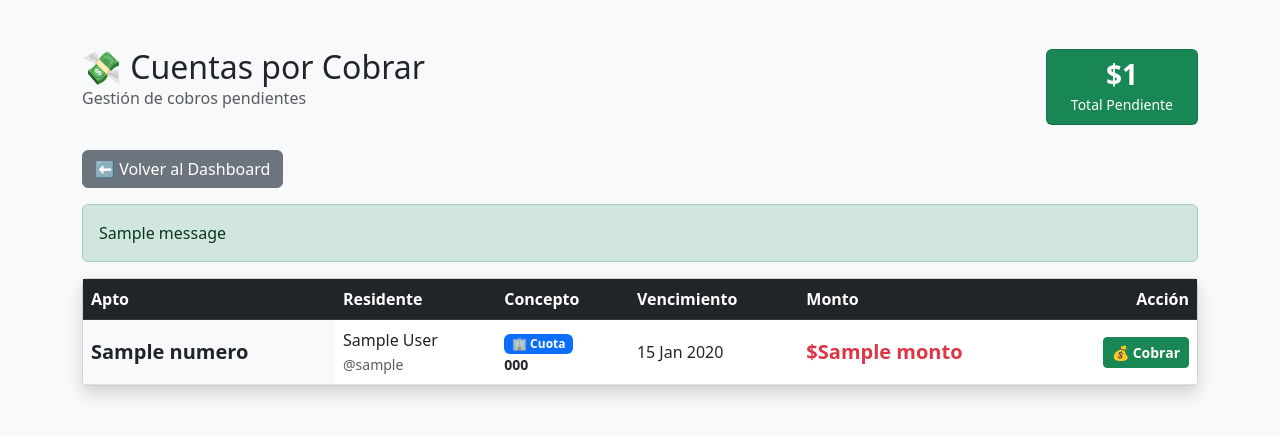
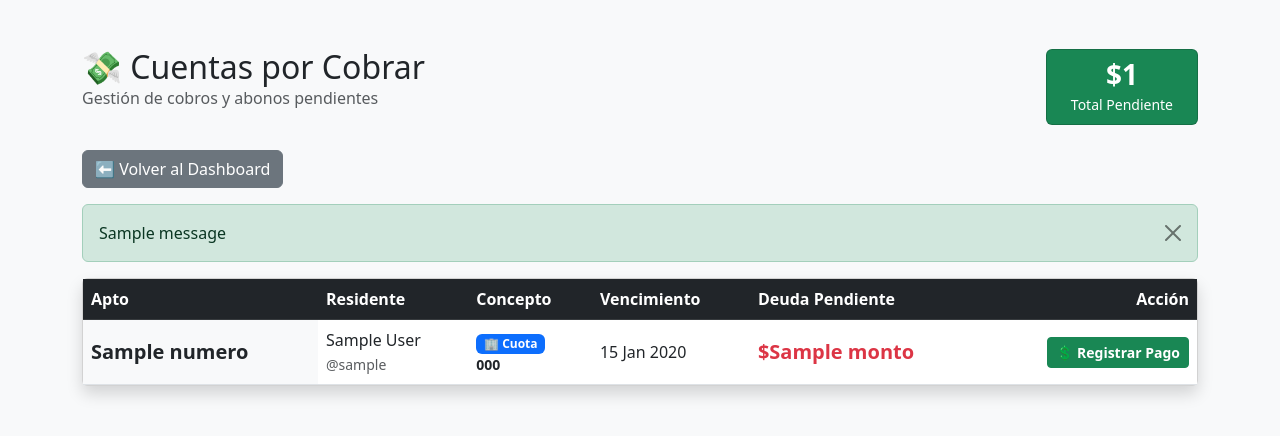
Before and after one commit to Jusetreynoso/saas-residencial, a Django app: template core/templates/core/cuentas_por_cobrar.html in a window 1280 px wide. Shown: the top 436 px of the page. Run offline with Django 5.2, Linux system fonts and the light colour scheme; the template is opened without the code that fills it: most values are stand-ins (such as "Sample title", 1, 10 or a date in 2020); one stand-in notice (Sample message) is shown.

Commit message:
modificar cuenta por cobrar

```diff
--- a/core/models.py
+++ b/core/models.py
@@ -199,6 +199,7 @@ class Factura(models.Model):
     estado = models.CharField(max_length=10, choices=ESTADOS_PAGO, default='PENDIENTE')
 
     monto_pagado = models.DecimalField(max_digits=10, decimal_places=2, default=0.00)
+    saldo_pendiente = models.DecimalField(max_digits=10, decimal_places=2, null=True, blank=True)
 
     def __str__(self):
         return f"{self.concepto} - {self.usuario.username} (${self.monto})"
--- a/core/templates/core/cuentas_por_cobrar.html
+++ b/core/templates/core/cuentas_por_cobrar.html
@@ -11,7 +11,7 @@
     <div class="d-flex justify-content-between align-items-center mb-4">
         <div>
             <h2 class="mb-0">💸 Cuentas por Cobrar</h2>
-            <p class="text-muted">Gestión de cobros pendientes</p>
+            <p class="text-muted">Gestión de cobros y abonos pendientes</p>
         </div>
         <div class="card bg-success text-white">
             <div class="card-body py-2 px-4 text-center">
@@ -25,7 +25,10 @@
 
     {% if messages %}
         {% for message in messages %}
-            <div class="alert alert-{{ message.tags }}">{{ message }}</div>
+            <div class="alert alert-{{ message.tags }} alert-dismissible fade show" role="alert">
+                {{ message }}
+                <button type="button" class="btn-close" data-bs-dismiss="alert" aria-label="Close"></button>
+            </div>
         {% endfor %}
     {% endif %}
 
@@ -39,7 +42,7 @@
                             <th>Residente</th>
                             <th>Concepto</th>
                             <th>Vencimiento</th>
-                            <th>Monto</th>
+                            <th>Deuda Pendiente</th>
                             <th class="text-end">Acción</th>
                         </tr>
                     </thead>
@@ -75,16 +78,74 @@
                                 {% endif %}
                             </td>
 
-                            <td class="fw-bold text-danger fs-5">${{ factura.monto }}</td>
+                            <td>
+                                <span class="fw-bold text-danger fs-5">
+                                    ${{ factura.saldo_pendiente|default:factura.monto }}
+                                </span>
+
+                                {% if factura.monto_pagado > 0 %}
+                                    <br>
+                                    <small class="text-muted">
+                                        Total: <span class="text-decoration-line-through">${{ factura.monto }}</span>
+                                    </small>
+                                    <span class="badge bg-info text-dark" style="font-size: 0.7em;">Abonado: ${{ factura.monto_pagado }}</span>
+                                {% endif %}
+                            </td>
 
                             <td class="text-end">
-                                <form action="{% url 'registrar_pago' factura.id %}" method="post" onsubmit="return confirm('¿Confirmas que recibiste el pago de ${{ factura.monto }}?');">
-                                    {% csrf_token %}
-                                    <button type="submit" class="btn btn-success fw-bold btn-sm">
-                                        💰 Cobrar
-                                    </button>
-                                </form>
-                            </td>
+                                <button type="button" class="btn btn-success btn-sm fw-bold" data-bs-toggle="modal" data-bs-target="#modalPago{{ factura.id }}">
+                                    💲 Registrar Pago
+                                </button>
+
+                                <div class="modal fade text-start" id="modalPago{{ factura.id }}" tabindex="-1" aria-hidden="true">
+                                    <div class="modal-dialog">
+                                        <div class="modal-content">
+                                            <form method="POST" action="{% url 'registrar_pago' factura.id %}">
+                                                {% csrf_token %}
+
+                                                <div class="modal-header bg-success text-white">
+                                                    <h5 class="modal-title">Cobrar a {{ factura.usuario.first_name }}</h5>
+                                                    <button type="button" class="btn-close" data-bs-dismiss="modal" aria-label="Close"></button>
+                                                </div>
+
+                                                <div class="modal-body">
+                                                    <div class="alert alert-light border">
+                                                        <p class="mb-1"><strong>Concepto:</strong> {{ factura.concepto }}</p>
+                                                        <p class="mb-1"><strong>Total Factura:</strong> ${{ factura.monto }}</p>
+                                                        <h5 class="text-danger mt-2">
+                                                            <strong>Deuda Actual: ${{ factura.saldo_pendiente|default:factura.monto }}</strong>
+                                                        </h5>
+                                                    </div>
+
+                                                    <hr>
+
+                                                    <div class="mb-3">
+                                                        <label for="montoInput{{ factura.id }}" class="form-label fw-bold">¿Cuánto dinero recibiste?</label>
+                                                        <div class="input-group">
+                                                            <span class="input-group-text">$</span>
+                                                            <input type="number" step="0.01" class="form-control form-control-lg"
+                                                                   name="monto_pagado" id="montoInput{{ factura.id }}"
+                                                                   required placeholder="Ej: 500.00" min="1">
+                                                        </div>
+                                                        <div class="form-text mt-2">
+                                                            <ul>
+                                                                <li>Si ingresas MENOS, se registra como abono.</li>
+                                                                <li>Si ingresas EL TOTAL, se marca como pagado.</li>
+                                                                <li>Si ingresas MÁS, el sistema te avisará el saldo a favor.</li>
+                                                            </ul>
+                                                        </div>
+                                                    </div>
+                                                </div>
+
+                                                <div class="modal-footer">
+                                                    <button type="button" class="btn btn-secondary" data-bs-dismiss="modal">Cancelar</button>
+                                                    <button type="submit" class="btn btn-success fw-bold">Confirmar Cobro</button>
+                                                </div>
+                                            </form>
+                                        </div>
+                                    </div>
+                                </div>
+                                </td>
                         </tr>
                         {% empty %}
                         <tr>
@@ -103,5 +164,7 @@
     </div>
 </div>
 
+<script src="https://cdn.jsdelivr.net/npm/bootstrap@5.3.0/dist/js/bootstrap.bundle.min.js"></script>
+
 </body>
 </html>
```
Also changed, not shown: core/views.py (+39 -2 lines).
